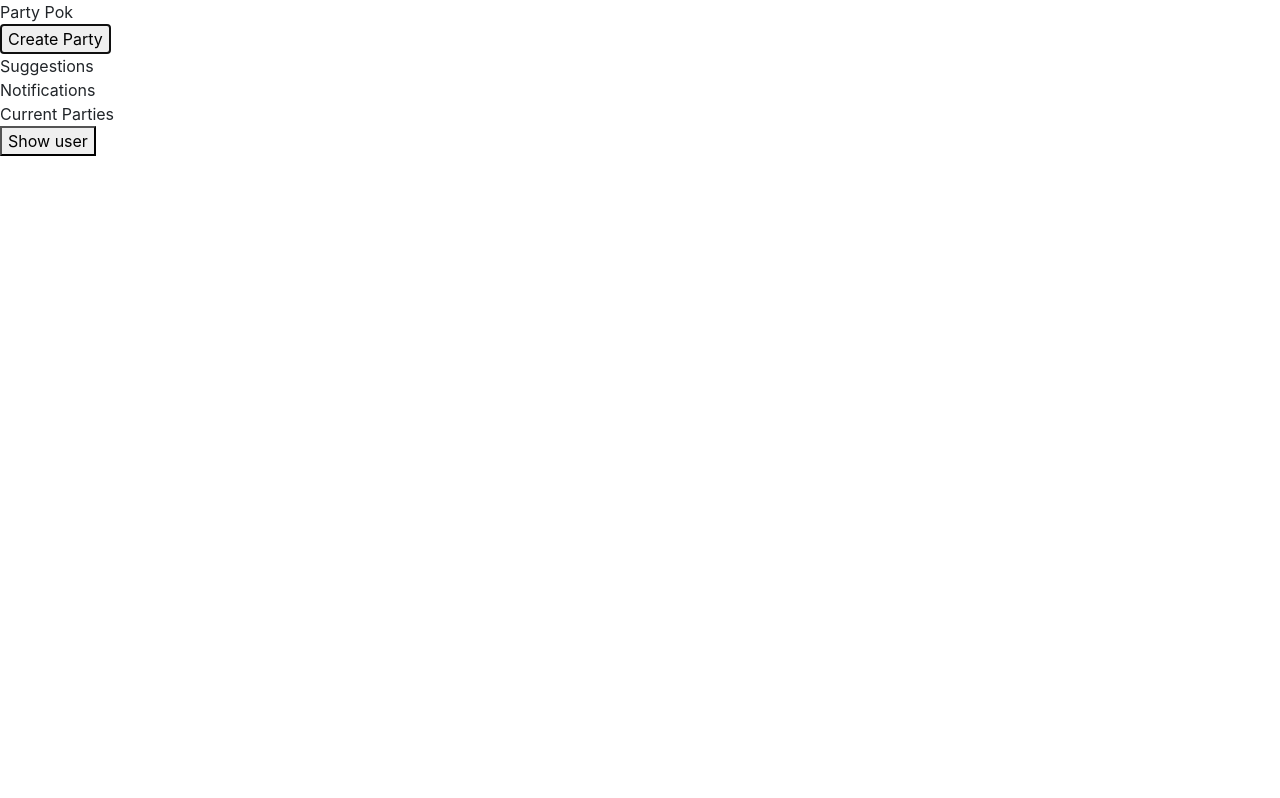
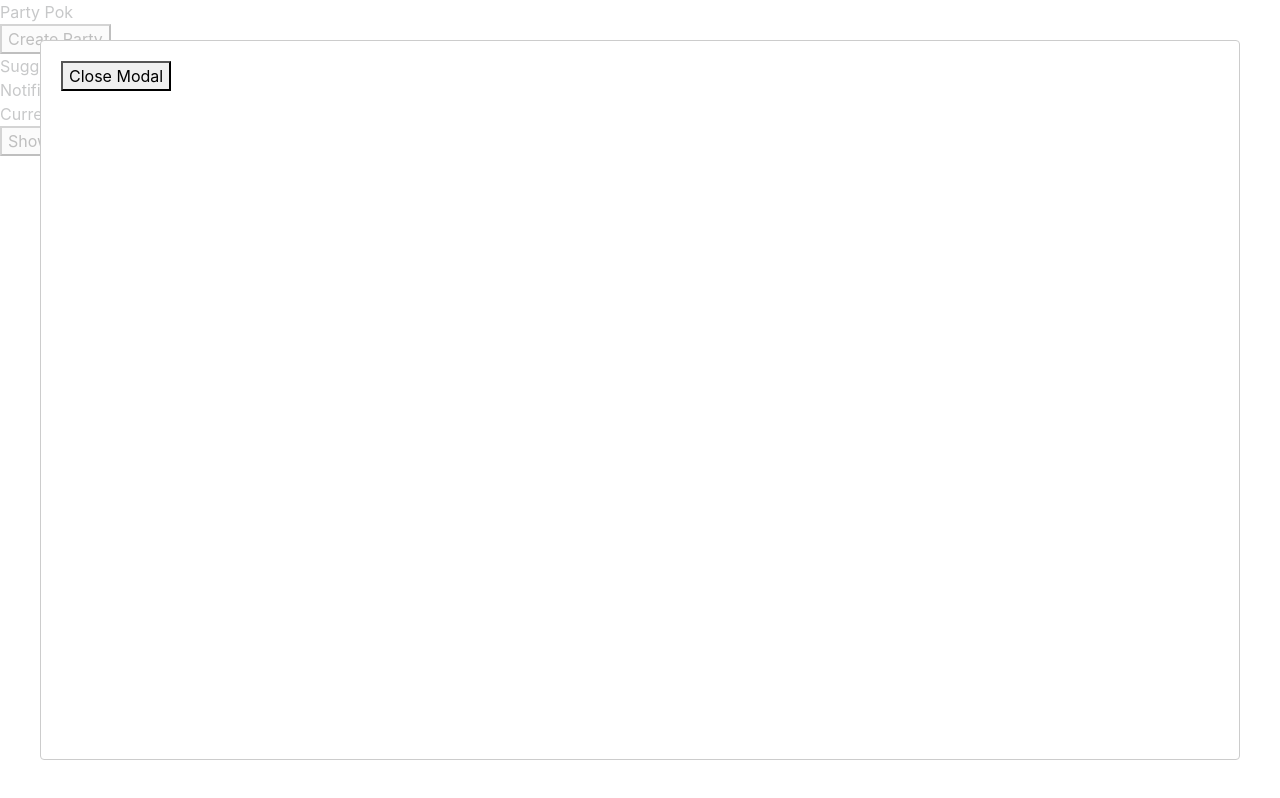
Before and after one commit to krespicio/party-pok, a React (Create React App) app in the folder front-end/: page / in a window 1280 px wide. Both pictures are taken after a click on the button "Create Party". Built offline with nearby package versions, Linux system fonts and the light colour scheme.

Commit message:
Added React Module to Create Party

```diff
--- a/front-end/src/actions/index.js
+++ b/front-end/src/actions/index.js
@@ -1,7 +1,13 @@
-const createPartyModal = () => {
+const openPartyModal = () => {
     return {
-        type: 'CREATE_PARTY_MODAL',
+        type: 'OPEN_PARTY_MODAL',
     }
 }
 
-export {createPartyModal}
+const closePartyModal = () => {
+    return {
+        type: 'CLOSE_PARTY_MODAL',
+    }
+}
+
+export {openPartyModal, closePartyModal}
--- a/front-end/src/components/Banner.js
+++ b/front-end/src/components/Banner.js
@@ -1,4 +1,5 @@
-import React, { useState } from "react";
+import React from "react";
+
 import "bootstrap/dist/css/bootstrap.min.css";
 // import { Redirect } from "react-router-dom";
 
@@ -7,8 +8,7 @@ export default function Banner(props) {
 
     const createParty = () => {
 
-        props.createPartyModal();
-        console.log(props, props.modalIsOpen);
+        props.openPartyModal();
 
         // fetch("http://localhost:5000/user", {
         //     method: 'POST',
--- a/front-end/src/containers/HomePage.js
+++ b/front-end/src/containers/HomePage.js
@@ -1,13 +1,16 @@
 import React, { useState } from "react";
 import "bootstrap/dist/css/bootstrap.min.css";
 // import { Redirect } from "react-router-dom";
+import Modal from 'react-modal'
 import { connect } from "react-redux";
-import { createPartyModal } from "../actions/index";
+import { openPartyModal, closePartyModal } from "../actions/index";
 
 import Banner from '../components/Banner';
 import Notifications from "../components/Notifications";
 import Suggestions from "../components/Suggestions";
 import Parties from "../components/Parties";
+
+Modal.setAppElement('#root');
 
 let HomePage = (props) => {
     const getUser = async () => {
@@ -25,7 +28,13 @@ let HomePage = (props) => {
 
       return (
           <div>
-              <Banner createPartyModal={() => props.createPartyModal} modalIsOpen={props.modalIsOpen}/>
+              <Banner openPartyModal={() => props.openPartyModal()} modalIsOpen={props.modalIsOpen}/>
+              <Modal
+           isOpen={props.modalIsOpen}
+           contentLabel="Minimal Modal Example"
+        >
+          <button onClick={() => props.closePartyModal()}>Close Modal</button>
+        </Modal>
               <div>
                   <div>
                       <Suggestions/>
@@ -46,8 +55,11 @@ const mapStateToProps = state => {
 
 const mapDispatchToProps = dispatch => {
     return {
-        createPartyModal: () => {
-            dispatch(createPartyModal())
+        openPartyModal: () => {
+            dispatch(openPartyModal())
+        },
+        closePartyModal: () => {
+            dispatch(closePartyModal())
         }
     };
 };
--- a/front-end/src/reducers/index.js
+++ b/front-end/src/reducers/index.js
@@ -1,9 +1,13 @@
 const reducer = (state = { modalIsOpen: false}, action) => {
    switch(action.type){
-       case 'CREATE_PARTY_MODAL':
+       case 'OPEN_PARTY_MODAL':
            return {
                modalIsOpen: true
            }
+        case 'CLOSE_PARTY_MODAL':
+            return {
+                modalIsOpen: false
+            }
        default:
            return state;
    }
```
